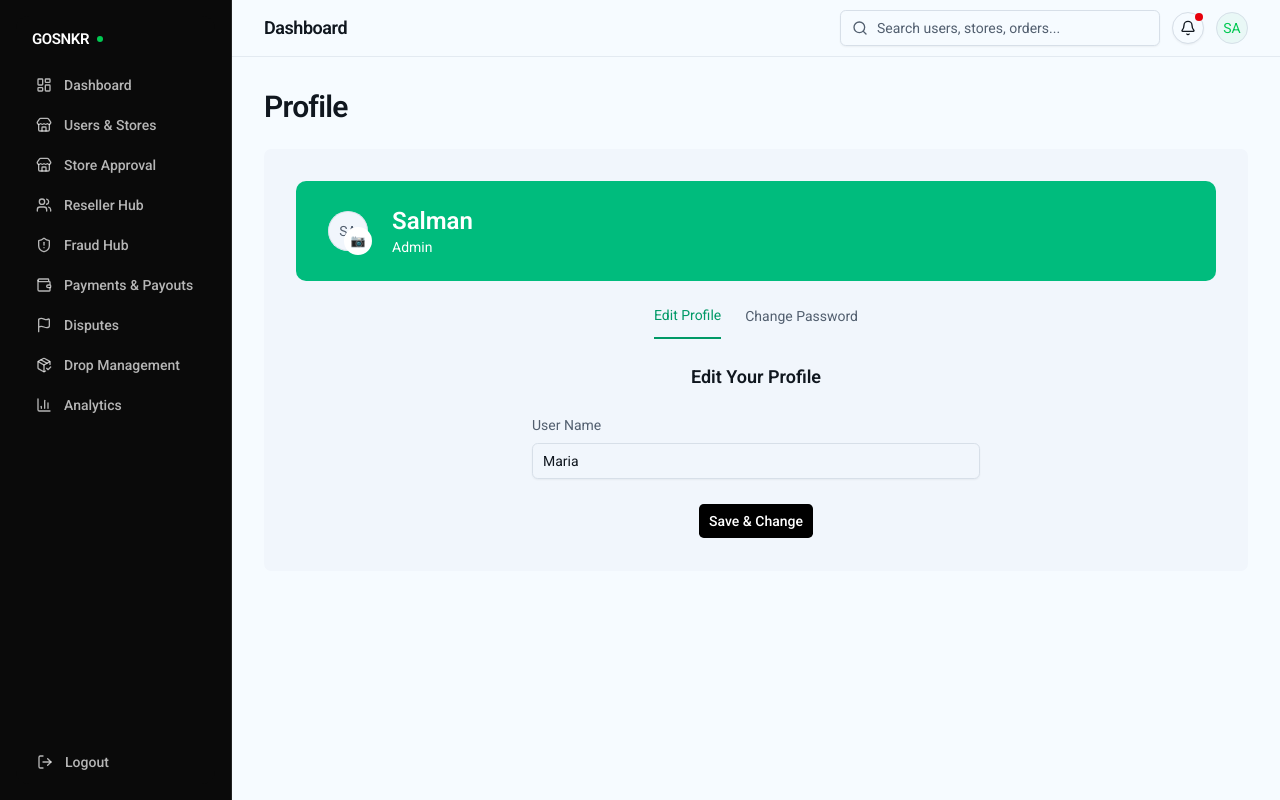
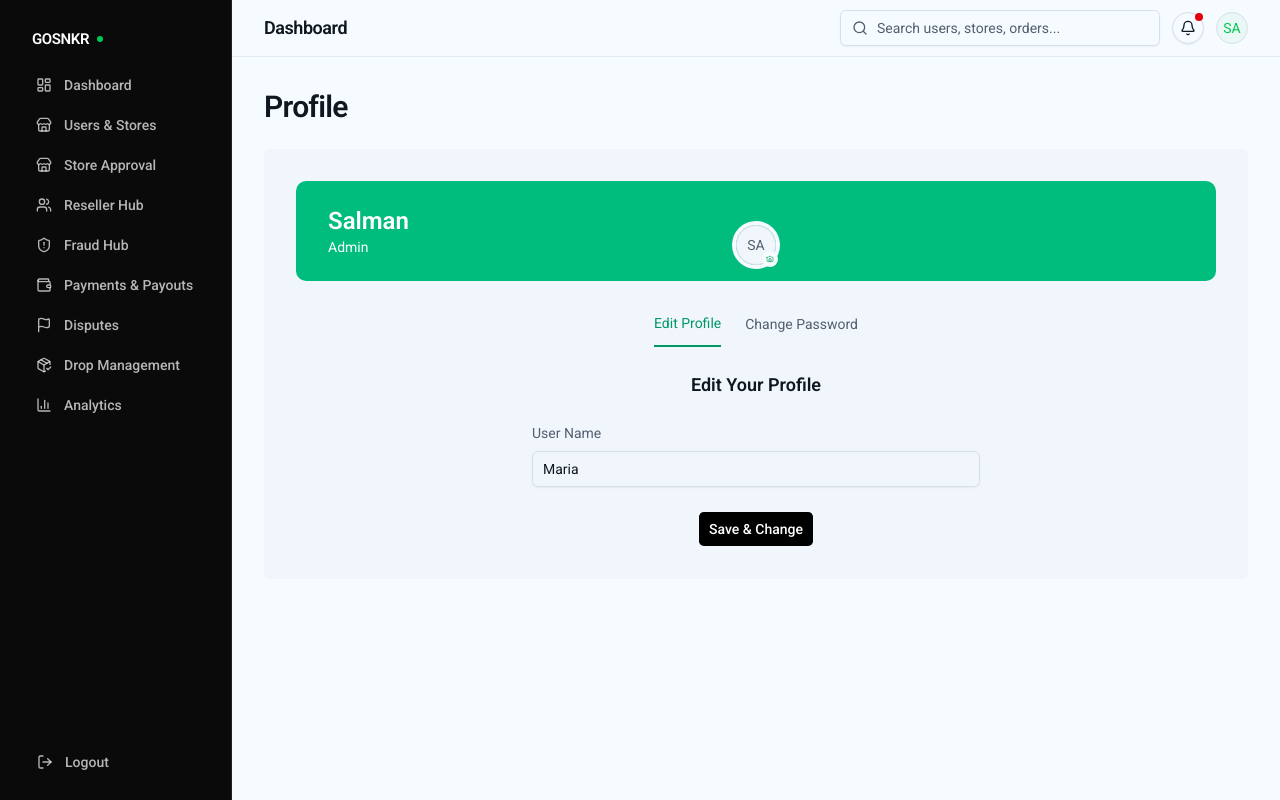
Before and after one commit to mdnuruzzamannirob/gosnkr-dashboard, a Next.js app: page /profile in a window 1280 px wide. Built offline with nearby package versions, Linux system fonts and the light colour scheme.

Commit message:
feat: enhance ProfilePage with avatar upload functionality and improved layout

```diff
--- a/app/(dashboard)/profile/page.tsx
+++ b/app/(dashboard)/profile/page.tsx
@@ -1,9 +1,14 @@
 'use client'
 
-import { Avatar, AvatarFallback } from '@/components/ui/avatar'
+import {
+  Avatar,
+  AvatarBadge,
+  AvatarFallback,
+  AvatarImage,
+} from '@/components/ui/avatar'
 import { Button } from '@/components/ui/button'
 import { Input } from '@/components/ui/input'
-import { useState } from 'react'
+import { useRef, useState } from 'react'
 
 export default function ProfilePage() {
   const [tab, setTab] = useState<'edit' | 'password'>('edit')
@@ -11,6 +16,22 @@ export default function ProfilePage() {
   const [currentPassword, setCurrentPassword] = useState('')
   const [newPassword, setNewPassword] = useState('')
   const [confirmPassword, setConfirmPassword] = useState('')
+  const [avatarUrl, setAvatarUrl] = useState<string | null>(null)
+  const fileInputRef = useRef<HTMLInputElement | null>(null)
+
+  function handleFileClick() {
+    fileInputRef.current?.click()
+  }
+
+  function handleFileChange(e: React.ChangeEvent<HTMLInputElement>) {
+    const file = e.target.files?.[0]
+    if (!file) return
+    const reader = new FileReader()
+    reader.onload = () => {
+      setAvatarUrl(String(reader.result))
+    }
+    reader.readAsDataURL(file)
+  }
 
   return (
     <div className="space-y-6">
@@ -22,23 +43,66 @@ export default function ProfilePage() {
         </div>
 
         <div className="rounded-lg bg-muted p-8">
-          <div className="rounded-xl bg-emerald-500 px-8 py-6 text-white flex items-center gap-6">
-            <div className="relative">
-              <Avatar size="lg">
-                <AvatarFallback>SA</AvatarFallback>
-              </Avatar>
-              <span className="absolute -bottom-1 -right-1 inline-flex h-7 w-7 items-center justify-center rounded-full bg-white text-emerald-600 text-xs">
-                📷
-              </span>
+          <div className="relative">
+            <div className="rounded-xl bg-emerald-500 px-8 py-6 text-white">
+              <div className="max-w-6xl mx-auto flex items-center justify-between">
+                <div>
+                  <h2 className="text-2xl font-semibold">Salman</h2>
+                  <p className="text-sm">Admin</p>
+                </div>
+              </div>
             </div>
 
-            <div>
-              <h2 className="text-2xl font-semibold">Salman</h2>
-              <p className="text-sm">Admin</p>
+            <div className="flex justify-center">
+              <div className="relative -mt-14">
+                <Avatar size="lg" className="ring-4 ring-background">
+                  {avatarUrl ? (
+                    <AvatarImage src={avatarUrl} alt="avatar" />
+                  ) : (
+                    <AvatarFallback>SA</AvatarFallback>
+                  )}
+
+                  <AvatarBadge
+                    onClick={handleFileClick}
+                    className="cursor-pointer bg-white text-emerald-600"
+                    role="button"
+                    tabIndex={0}
+                  >
+                    <svg
+                      xmlns="http://www.w3.org/2000/svg"
+                      className="h-4 w-4"
+                      fill="none"
+                      viewBox="0 0 24 24"
+                      stroke="currentColor"
+                    >
+                      <path
+                        strokeLinecap="round"
+                        strokeLinejoin="round"
+                        strokeWidth={2}
+                        d="M3 7h4l2-3h6l2 3h4v11a2 2 0 01-2 2H5a2 2 0 01-2-2V7z"
+                      />
+                      <path
+                        strokeLinecap="round"
+                        strokeLinejoin="round"
+                        strokeWidth={2}
+                        d="M12 11a4 4 0 100 8 4 4 0 000-8z"
+                      />
+                    </svg>
+                  </AvatarBadge>
+
+                  <input
+                    ref={fileInputRef}
+                    type="file"
+                    accept="image/*"
+                    onChange={handleFileChange}
+                    className="hidden"
+                  />
+                </Avatar>
+              </div>
             </div>
           </div>
 
-          <div className="mt-6 flex justify-center">
+          <div className="mt-8 flex justify-center">
             <nav className="flex gap-6">
               <button
                 onClick={() => setTab('edit')}
```
